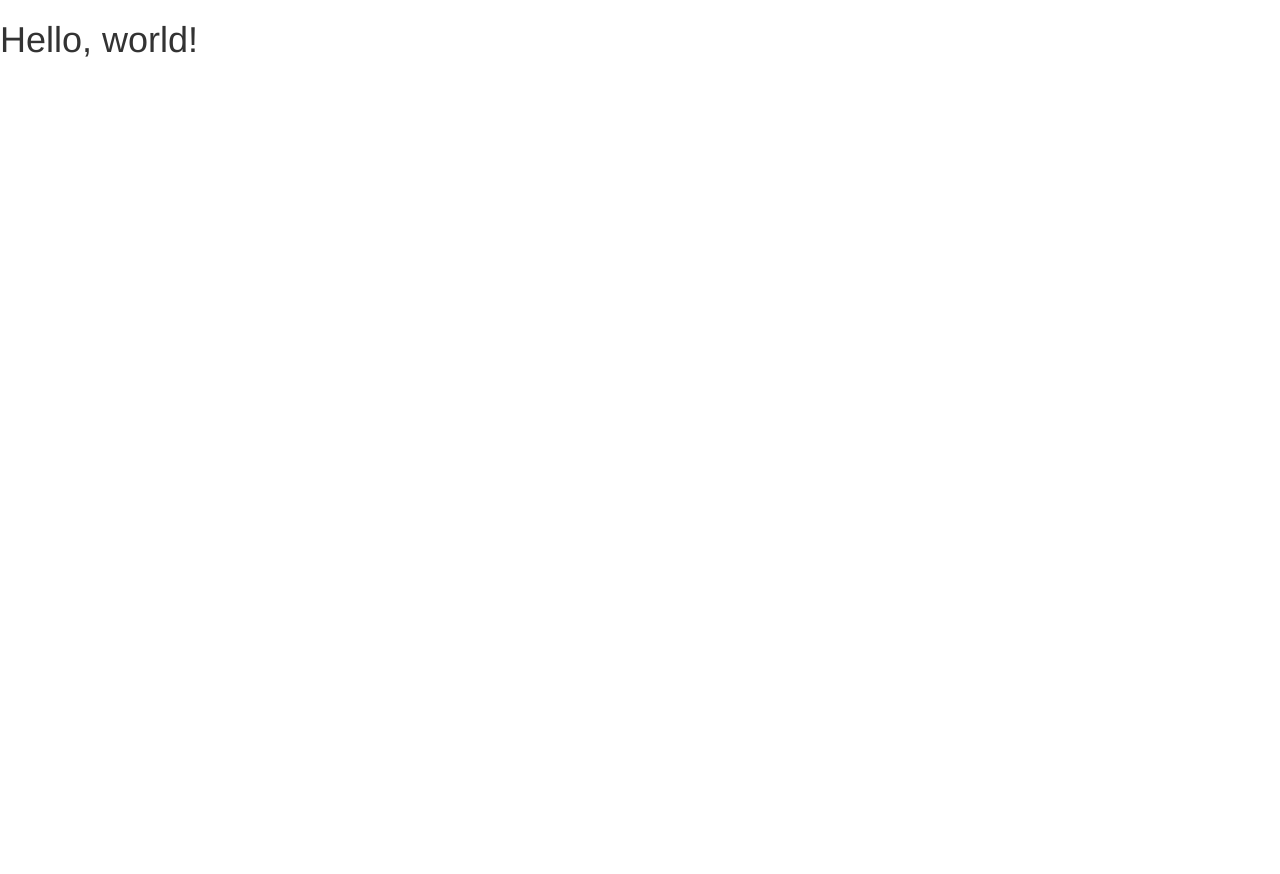
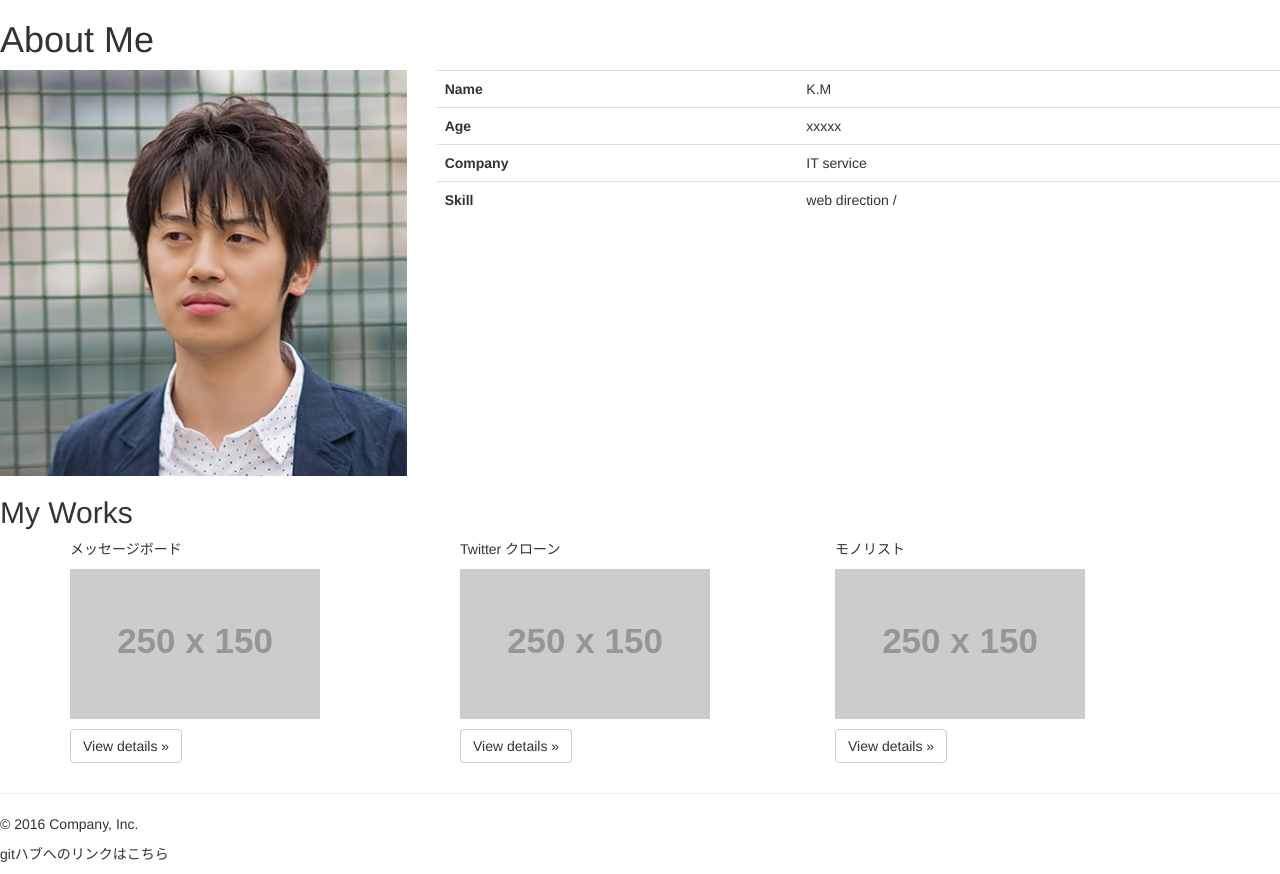
Before and after one commit to popoko0102/popoko0102.github.io, a plain HTML site: page index.html in a window 1280 px wide. Before the commit the page ends 800 px from the top, so only its background shows below. Drawn offline with nearby package versions, Linux system fonts and the light colour scheme; placeholder pictures from the web are drawn by us.

Commit message:
creating base files

```diff
--- a/index.html
+++ b/index.html
@@ -13,6 +13,63 @@
     <script src="//maxcdn.bootstrapcdn.com/bootstrap/3.3.5/js/bootstrap.min.js"></script>
   </head>
   <body>
-    <h1>Hello, world!</h1>
+    <h1>About Me</h1>
+    <div class="container-fluid">
+  <div class="row">
+    <div class="row">
+  <div class="col-md-4"><img src="profile.jpg" width="100%"></div>
+  <div class="col-md-8">
+    <table class="table">
+      <tbody>
+      <tr>
+        <th>Name</th>
+        <td>K.M</td>
+      </tr>
+      <tr>
+        <th>Age</th>
+        <td>xxxxx</td>
+      </tr>
+      <tr>
+        <th>Company</th>
+        <td>IT service</td>
+      </tr>
+      <tr>
+        <th>Skill</th>
+        <td>web direction / </td>
+      </tr>
+      </tbody>
+    </table>
+  </div>
+</div>
+  </div>
+</div>
+    <table></table>
+    <h2>My Works</h2>
+ <div class="container">
+      <!-- Example row of columns -->
+      <div class="row">
+        <div class="col-md-4">
+          <p>メッセージボード</p>
+          <p><img src="https://placehold.jp/250x150.png" width="250" height="150"></p>
+          <p><a class="btn btn-default" href="#" role="button">View details »</a></p>
+        </div>
+        <div class="col-md-4">
+          <p>Twitter クローン</p>
+          <p><img src="https://placehold.jp/250x150.png" width="250" height="150"></p>
+          <p><a class="btn btn-default" href="#" role="button">View details »</a></p>
+       </div>
+          <p>モノリスト</p>
+          <p><img src="https://placehold.jp/250x150.png" width="250" height="150"></p>
+          <p><a class="btn btn-default" href="#" role="button">View details »</a></p>
+        </div>
+      </div>
+
+      <hr>
+
+      <footer>
+        <p>© 2016 Company, Inc.</p>
+      </footer>
+    </div>
+    <p>gitハブへのリンクはこちら</p>
   </body>
 </html>
```
Also changed, not shown: profile.jpg (added).
